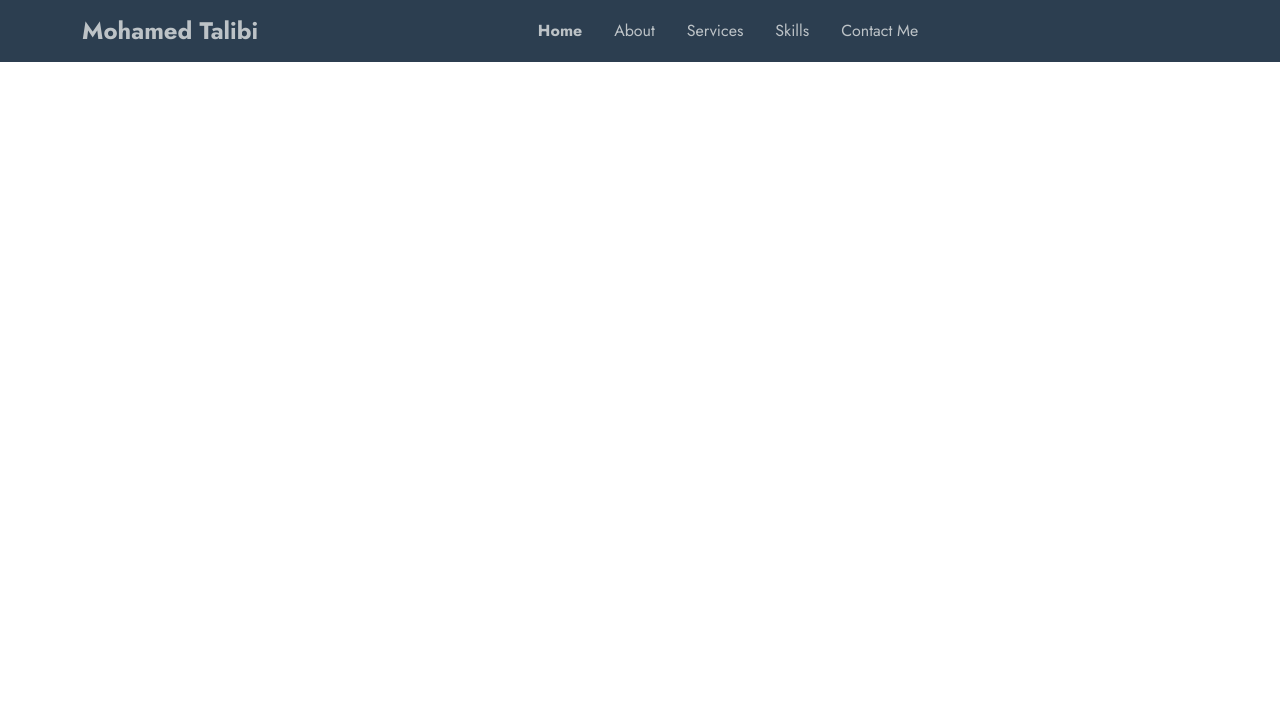
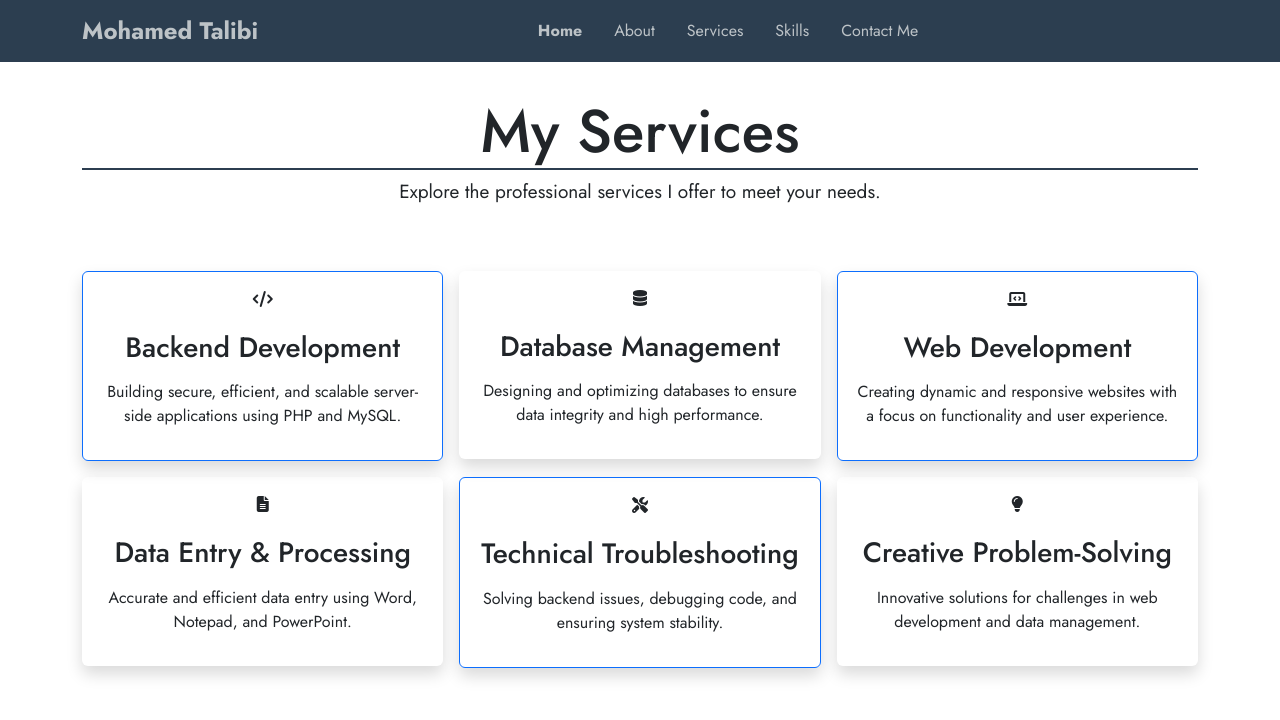
Before and after one commit to Mouhamed-Talibi/my-portfolio, a plain HTML site: page services.html in a window 1280 px wide. Drawn offline with nearby package versions, Linux system fonts and the light colour scheme; a web font is replaced by a local one.

Commit message:
Adding services page

```diff
--- a/services.html
+++ b/services.html
@@ -58,6 +58,60 @@
     </nav>
     <!-- End navbar -->
 
+    <!-- start services -->
+    <div class="services py-5 mt-5" id="services">
+        <div class="container special-heading">
+            <h1 class="text-center">My Services</h1>
+            <p class="text-center">Explore the professional services I offer to meet your needs.</p>
+        </div>
+        <div class="services-content container">
+            <div class="row g-3 mt-5">
+                <div class="col-sm-12 col-md-4 col-lg-4">
+                    <div class="service p-3 shadow rounded text-center border border-primary">
+                        <i class="fas fa-code mb-4"></i>
+                        <h3 class="mb-3">Backend Development</h3>
+                        <p>Building secure, efficient, and scalable server-side applications using PHP and MySQL.</p>
+                    </div>
+                </div>
+                <div class="col-sm-12 col-md-4 col-lg-4">
+                    <div class="service p-3 shadow rounded text-center">
+                        <i class="fas fa-database mb-4"></i>
+                        <h3 class="mb-3">Database Management</h3>
+                        <p>Designing and optimizing databases to ensure data integrity and high performance.</p>
+                    </div>
+                </div>
+                <div class="col-sm-12 col-md-4 col-lg-4">
+                    <div class="service p-3 shadow rounded text-center border border-primary">
+                        <i class="fas fa-laptop-code mb-4"></i>
+                        <h3 class="mb-3">Web Development</h3>
+                        <p>Creating dynamic and responsive websites with a focus on functionality and user experience.</p>
+                    </div>
+                </div>
+                <div class="col-sm-12 col-md-4 col-lg-4">
+                    <div class="service p-3 shadow rounded text-center">
+                        <i class="fas fa-file-alt mb-4"></i>
+                        <h3 class="mb-3">Data Entry & Processing</h3>
+                        <p>Accurate and efficient data entry using Word, Notepad, and PowerPoint.</p>
+                    </div>
+                </div>
+                <div class="col-sm-12 col-md-4 col-lg-4">
+                    <div class="service p-3 shadow rounded text-center border border-primary">
+                        <i class="fas fa-tools mb-4"></i>
+                        <h3 class="mb-3">Technical Troubleshooting</h3>
+                        <p>Solving backend issues, debugging code, and ensuring system stability.</p>
+                    </div>
+                </div>
+                <div class="col-sm-12 col-md-4 col-lg-4">
+                    <div class="service p-3 shadow rounded text-center">
+                        <i class="fas fa-lightbulb mb-4"></i>
+                        <h3 class="mb-3">Creative Problem-Solving</h3>
+                        <p>Innovative solutions for challenges in web development and data management.</p>
+                    </div>
+                </div>
+            </div>
+        </div>
+    </div>
+    <!-- end services -->
 
     <!-- Bootsrap Js -->
     <script src="https://cdn.jsdelivr.net/npm/bootstrap@5.3.3/dist/js/bootstrap.bundle.min.js" integrity="sha384-YvpcrYf0tY3lHB60NNkmXc5s9fDVZLESaAA55NDzOxhy9GkcIdslK1eN7N6jIeHz" crossorigin="anonymous"></script>
```
